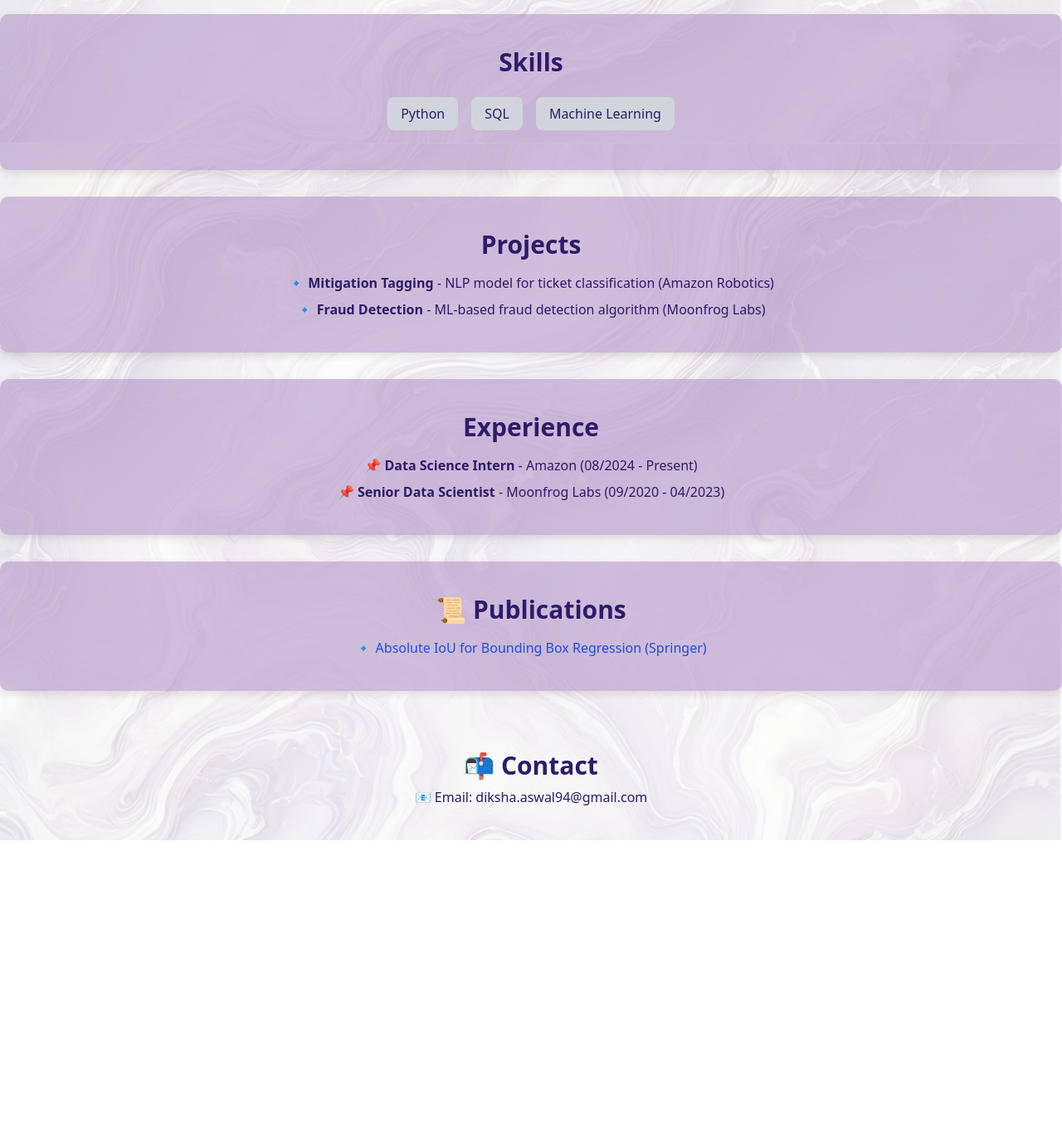
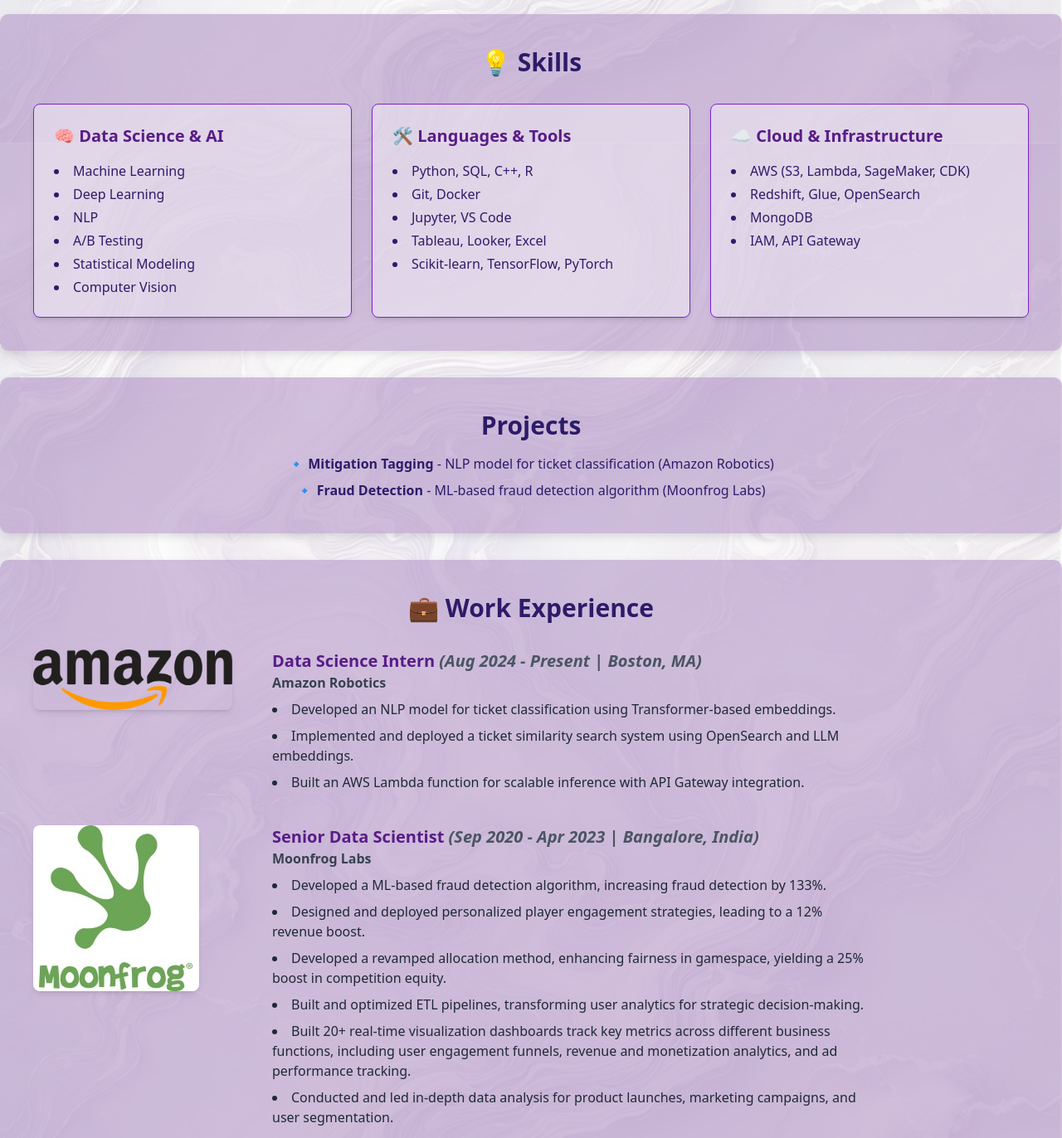
Before and after one commit to dikshaaswal/dikshaaswal.github.io, a website: page index.html in a window 1280 px wide. Shown: the part 1108-2480 px from the top of the page at 83% size. Before the commit the page ends 2121 px from the top, so only its background shows below. Drawn offline with nearby package versions, Linux system fonts and the light colour scheme.

Commit message:
Edit skills and work experience section

```diff
--- a/index.html
+++ b/index.html
@@ -92,15 +92,71 @@
         </p>
     </div>
 
-    <!-- 🔹 Skills Section -->
-    <div class="container mx-auto p-10 section-container" id="skills" data-aos="fade-up">
-        <h2 class="text-3xl font-semibold text-center">Skills</h2>
-        <div class="flex flex-wrap justify-center mt-4">
-            <span class="bg-gray-300 px-4 py-2 m-2 rounded-lg transform transition duration-300 hover:scale-110 hover:bg-purple-300">Python</span>
-            <span class="bg-gray-300 px-4 py-2 m-2 rounded-lg transform transition duration-300 hover:scale-110 hover:bg-purple-300">SQL</span>
-            <span class="bg-gray-300 px-4 py-2 m-2 rounded-lg transform transition duration-300 hover:scale-110 hover:bg-purple-300">Machine Learning</span>
-        </div>
+
+
+
+<!-- 🔹 Skills Section -->
+<div class="container mx-auto p-10 section-container" id="skills" data-aos="fade-up">
+  <h2 class="text-3xl font-semibold text-center mb-8">💡 Skills</h2>
+  <div class="grid md:grid-cols-3 gap-6">
+
+    <!-- 🧠 Data Science -->
+    <div
+      class="border border-purple-700 rounded-lg p-6 shadow-md bg-white bg-opacity-40"
+      data-aos="fade-up"
+      data-aos-delay="0"
+    >
+      <h3 class="text-xl font-semibold mb-4 text-purple-900">🧠 Data Science & AI</h3>
+      <ul class="list-disc list-inside text-left space-y-1">
+        <li>Machine Learning</li>
+        <li>Deep Learning</li>
+        <li>NLP</li>
+        <li>A/B Testing</li>
+        <li>Statistical Modeling</li>
+        <li>Computer Vision</li>
+      </ul>
     </div>
+
+    <!-- 🛠️ Languages and Tools -->
+    <div
+      class="border border-purple-700 rounded-lg p-6 shadow-md bg-white bg-opacity-40"
+      data-aos="fade-up"
+      data-aos-delay="200"
+    >
+      <h3 class="text-xl font-semibold mb-4 text-purple-900">🛠️ Languages & Tools</h3>
+      <ul class="list-disc list-inside text-left space-y-1">
+        <li>Python, SQL, C++, R</li>
+        <li>Git, Docker</li>
+        <li>Jupyter, VS Code</li>
+        <li>Tableau, Looker, Excel</li>
+        <li>Scikit-learn, TensorFlow, PyTorch</li>
+      </ul>
+    </div>
+
+    <!-- ☁️ Cloud & Infrastructure -->
+    <div
+      class="border border-purple-700 rounded-lg p-6 shadow-md bg-white bg-opacity-40"
+      data-aos="fade-up"
+      data-aos-delay="400"
+    >
+      <h3 class="text-xl font-semibold mb-4 text-purple-900">☁️ Cloud & Infrastructure</h3>
+      <ul class="list-disc list-inside text-left space-y-1">
+        <li>AWS (S3, Lambda, SageMaker, CDK)</li>
+        <li>Redshift, Glue, OpenSearch</li>
+        <li>MongoDB</li>
+        <li>IAM, API Gateway</li>
+      </ul>
+    </div>
+
+  </div>
+</div>
+
+
+
+
+
+
+
 
     <!-- 🔹 Projects Section -->
     <div class="container mx-auto p-10 section-container" id="projects" data-aos="fade-up">
@@ -109,12 +165,61 @@
         <p class="mt-2 text-center">🔹 <b>Fraud Detection</b> - ML-based fraud detection algorithm (Moonfrog Labs)</p>
     </div>
 
-    <!-- 🔹 Experience Section -->
-    <div class="container mx-auto p-10 section-container" id="experience" data-aos="fade-up">
-        <h2 class="text-3xl font-semibold text-center">Experience</h2>
-        <p class="mt-4 text-center">📌 <b>Data Science Intern</b> - Amazon (08/2024 - Present)</p>
-        <p class="mt-2 text-center">📌 <b>Senior Data Scientist</b> - Moonfrog Labs (09/2020 - 04/2023)</p>
+
+
+
+<!-- 🔹 Work Experience Section -->
+<div class="container mx-auto p-10 section-container" id="experience" data-aos="fade-up">
+    <h2 class="text-3xl font-semibold text-center mb-8">💼 Work Experience</h2>
+
+    <!-- Amazon Experience -->
+    <div class="flex flex-col md:flex-row items-start mb-10" data-aos="fade-up">
+        <!-- Left: Company Logo -->
+        <div class="w-1/3 md:w-1/5 flex justify-center md:justify-start">
+            <img src="assets/Amazon.png" alt="Amazon" class="w-50 h-50 rounded-lg shadow-md">
+        </div>
+        <!-- Right: Job Title & Description (Shifted to Right) -->
+        <div class="w-full md:w-3/5 ml-12">
+            <h3 class="text-xl font-semibold text-purple-900">Data Science Intern
+                <span class="text-gray-600 italic">(Aug 2024 - Present | Boston, MA)</span>
+            </h3>
+            <p class="text-gray-700 font-semibold">Amazon Robotics</p>
+            <ul class="list-disc list-inside mt-2 space-y-2 text-gray-800">
+                <li>Developed an NLP model for ticket classification using Transformer-based embeddings.</li>
+                <li>Implemented and deployed a ticket similarity search system using OpenSearch and LLM embeddings.</li>
+                <li>Built an AWS Lambda function for scalable inference with API Gateway integration.</li>
+            </ul>
+        </div>
     </div>
+
+    <!-- Moonfrog Labs Experience -->
+    <div class="flex flex-col md:flex-row items-start mb-10" data-aos="fade-up" data-aos-delay="200">
+        <!-- Left: Company Logo -->
+        <div class="w-1/3 md:w-1/5 flex justify-center md:justify-start">
+            <img src="assets/Moonfrog.png" alt="Moonfrog Labs" class="w-50 h-50 rounded-lg shadow-md">
+        </div>
+        <!-- Right: Job Title & Description (Shifted to Right) -->
+        <div class="w-full md:w-3/5 ml-12">
+            <h3 class="text-xl font-semibold text-purple-900">Senior Data Scientist
+                <span class="text-gray-600 italic">(Sep 2020 - Apr 2023 | Bangalore, India)</span>
+            </h3>
+            <p class="text-gray-700 font-semibold">Moonfrog Labs</p>
+            <ul class="list-disc list-inside mt-2 space-y-2 text-gray-800">
+                <li>Developed a ML-based fraud detection algorithm, increasing fraud detection by 133%.</li>
+                <li>Designed and deployed personalized player engagement strategies, leading to a 12% revenue boost.</li>
+                <li>Developed a revamped allocation method, enhancing fairness in gamespace, yielding a 25% boost in competition equity.</li>
+                <li>Built and optimized ETL pipelines, transforming user analytics for strategic decision-making.</li>
+                <li>Built 20+ real-time visualization dashboards track key metrics across different business functions, including user engagement funnels, revenue and monetization analytics, and ad performance tracking.</li>
+                <li> Conducted and led in-depth data analysis for product launches, marketing campaigns, and user segmentation.</li>
+            </ul>
+        </div>
+    </div>
+
+</div>
+
+
+
+
     <!-- 🔹 Publications Section -->
     <div class="container mx-auto p-10 section-container" id="publications" data-aos="fade-up">
         <h2 class="text-3xl font-semibold text-center">📜 Publications</h2>
```
Also changed, not shown: assets/Amazon.png (added), assets/Moonfrog.png (added), assets/VSCode.png (added), 1 other file.
